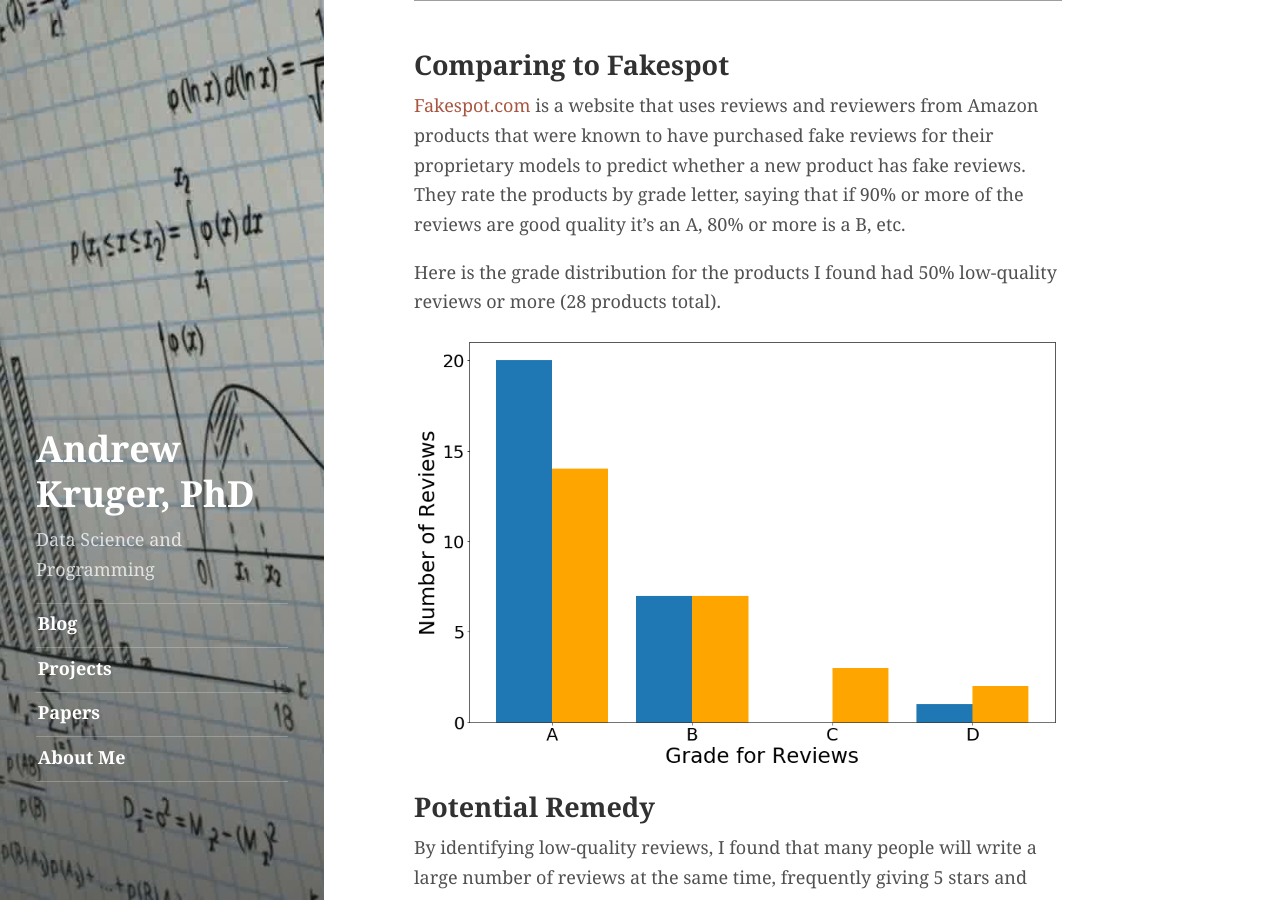
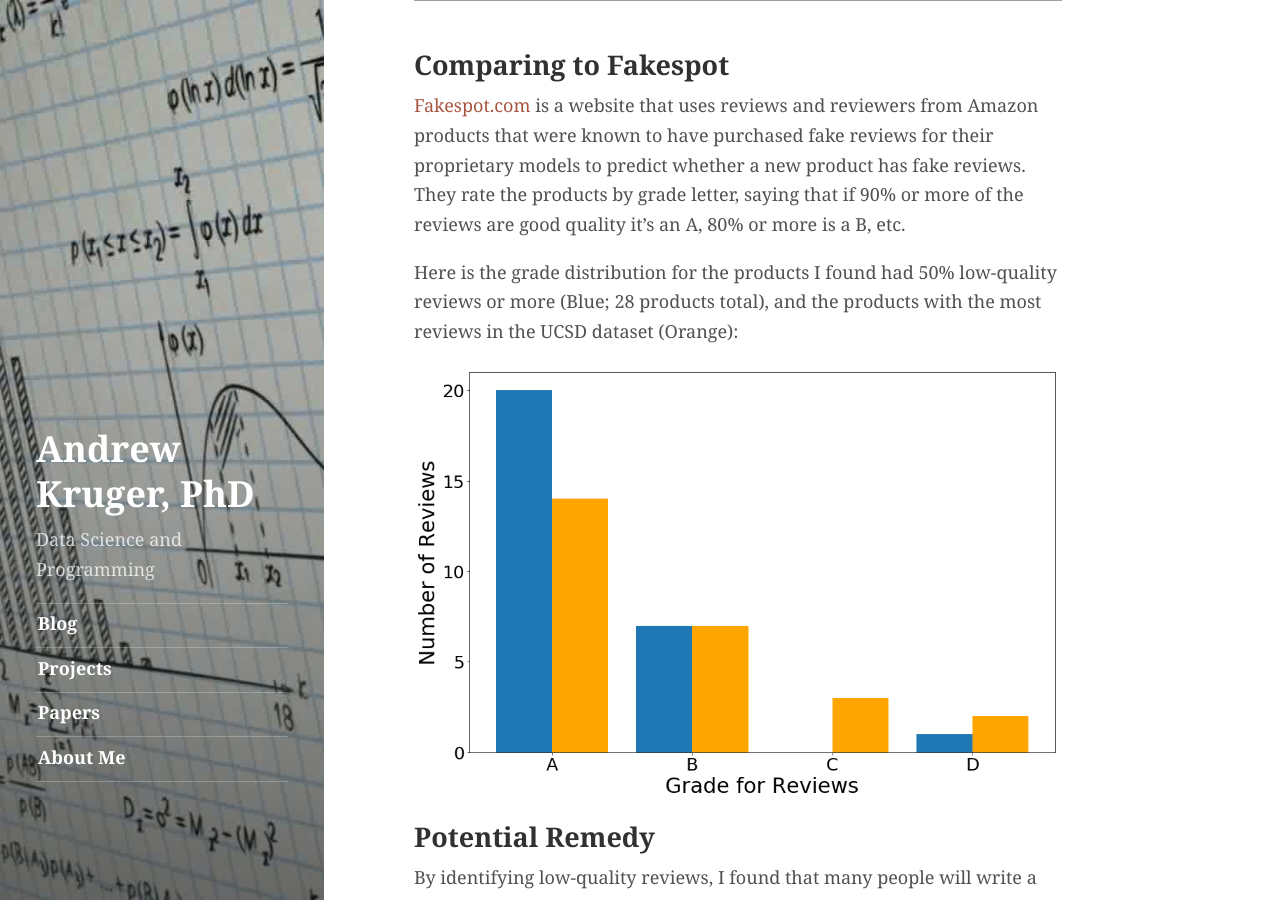
Before and after one commit to andrewkruger/andrewkruger.github.io, a Jekyll site: the page built from _projects/2017-08-25-amazon-reviews.md, in a window 1280 px wide and 900 px high, scrolled down 7440 px. Built offline with Jekyll 4.4.1, drawn with Linux system fonts in a browser that asks for light colours; a script that is not in the unit is left out; grey boxes are pictures that could not be loaded.

Commit message:
Updates made

```diff
--- a/_projects/2017-08-25-amazon-reviews.md
+++ b/_projects/2017-08-25-amazon-reviews.md
@@ -115,13 +115,16 @@ https://www.amazon.com/gp/profile/amzn1.account.AEPL3VBEKQBLHUBGKX76BG72MZEQ
 
 [Fakespot.com](http://fakespot.com/) is a website that uses reviews and reviewers from Amazon products that were known to have purchased fake reviews for their proprietary models to predict whether a new product has fake reviews.  They rate the products by grade letter, saying that if 90% or more of the reviews are good quality it's an A, 80% or more is a B, etc.
 
-Here is the grade distribution for the products I found had 50% low-quality reviews or more (28 products total).
+Here is the grade distribution for the products I found had 50% low-quality reviews or more (Blue; 28 products total), and the products with the most reviews in the UCSD dataset (Orange):
 
 <p align="center">
 <img src="/public/img/amazon/Review_Grades.png?raw=true"/>
 </p>
 
 
+
+
+
 ## Potential Remedy
 
 By identifying low-quality reviews, I found that many people will write a large number of reviews at the same time, frequently giving 5 stars and using the same generic comment repeatedly to save time.  These are important to demonstrate that people are happy with the product even if they don't want to spend the time to write reviews.  However, by indiscriminantly giving 5 stars, it
```
